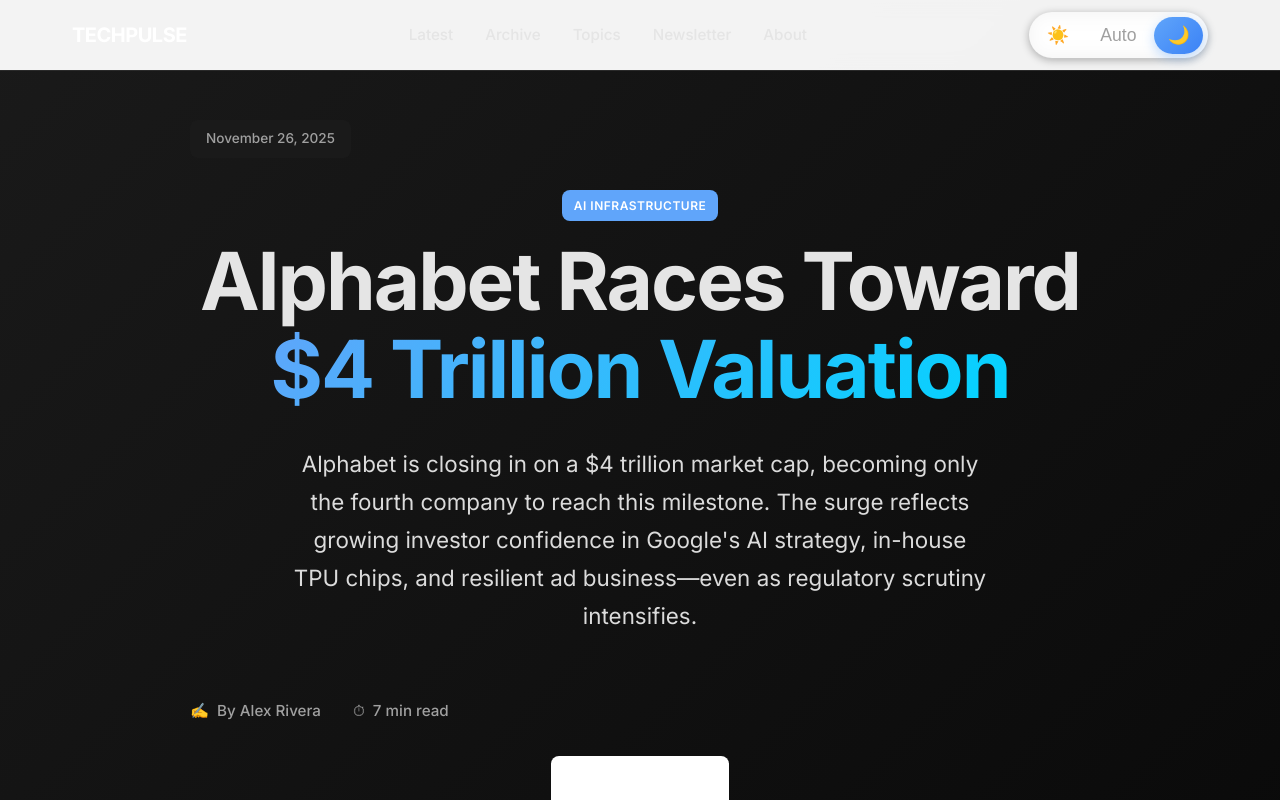
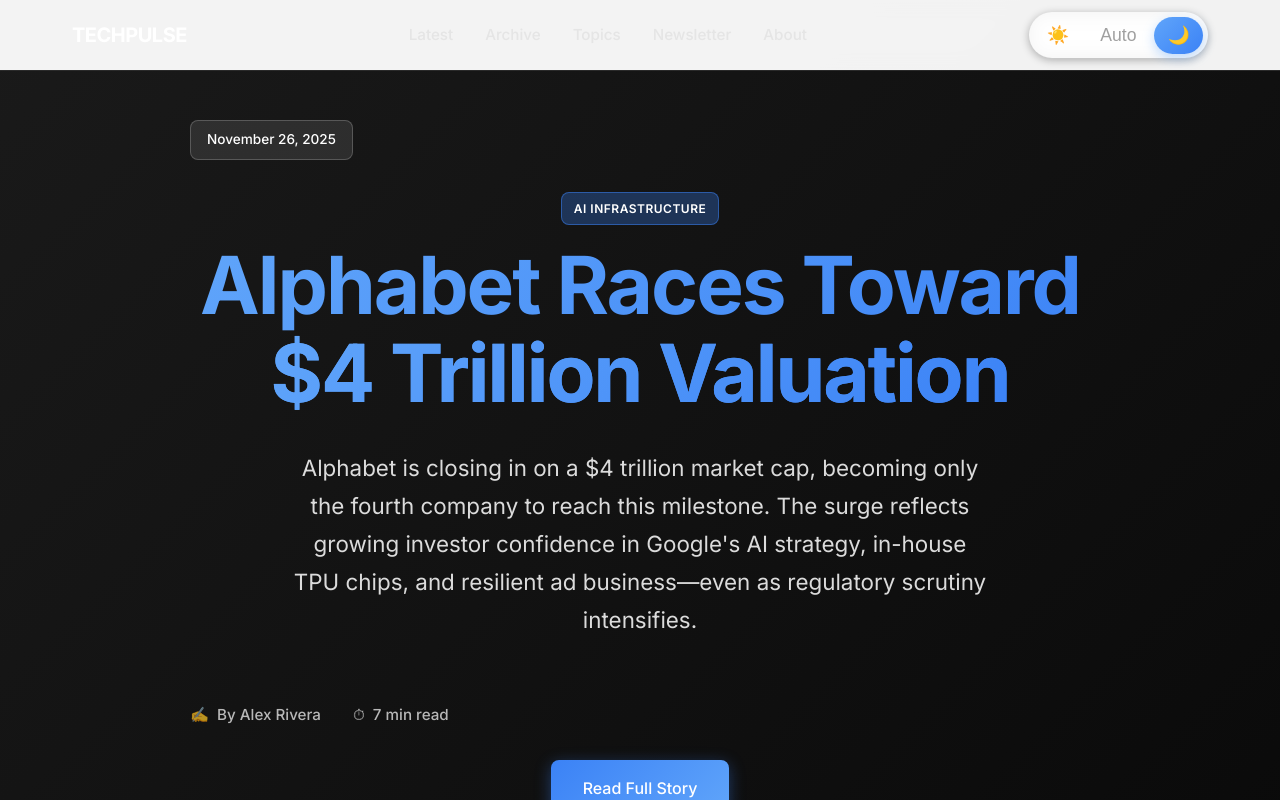
Before and after one commit to JCZoom/techpulse-blog, a plain HTML site: page index.html in a window 1280 px wide. Both pictures are taken after a click on the button "Dark mode". Shown: the top 800 px of the page. Drawn offline with Linux system fonts and the light colour scheme.

Commit message:
Fix hero section contrast in dark mode: date badge, category tag, and buttons

```diff
--- a/styles.css
+++ b/styles.css
@@ -1122,3 +1122,43 @@ body {
 [data-theme="dark"] .section-subtitle {
     color: rgba(255, 255, 255, 0.85);
 }
+
+/* Dark mode: Hero section elements */
+[data-theme="dark"] .date-badge {
+    background: rgba(255, 255, 255, 0.1) !important;
+    color: white !important;
+    border: 1px solid rgba(255, 255, 255, 0.2);
+}
+
+[data-theme="dark"] .category-tag {
+    background: rgba(59, 130, 246, 0.3) !important;
+    color: white !important;
+    border: 1px solid rgba(59, 130, 246, 0.5);
+}
+
+[data-theme="dark"] .hero-title,
+[data-theme="dark"] .hero-title .gradient-text {
+    color: white !important;
+    background: linear-gradient(135deg, #60A5FA 0%, #3B82F6 100%);
+    -webkit-background-clip: text;
+    -webkit-text-fill-color: transparent;
+    background-clip: text;
+}
+
+[data-theme="dark"] .hero-meta,
+[data-theme="dark"] .hero-meta .author,
+[data-theme="dark"] .hero-meta .read-time {
+    color: rgba(255, 255, 255, 0.7) !important;
+}
+
+/* Dark mode: Buttons in hero */
+[data-theme="dark"] .btn-primary {
+    background: linear-gradient(135deg, #3B82F6 0%, #60A5FA 100%) !important;
+    color: white !important;
+    box-shadow: 0 4px 16px rgba(59, 130, 246, 0.4);
+}
+
+[data-theme="dark"] .btn-primary:hover {
+    background: linear-gradient(135deg, #2563EB 0%, #3B82F6 100%) !important;
+    box-shadow: 0 6px 20px rgba(59, 130, 246, 0.5);
+}
```
